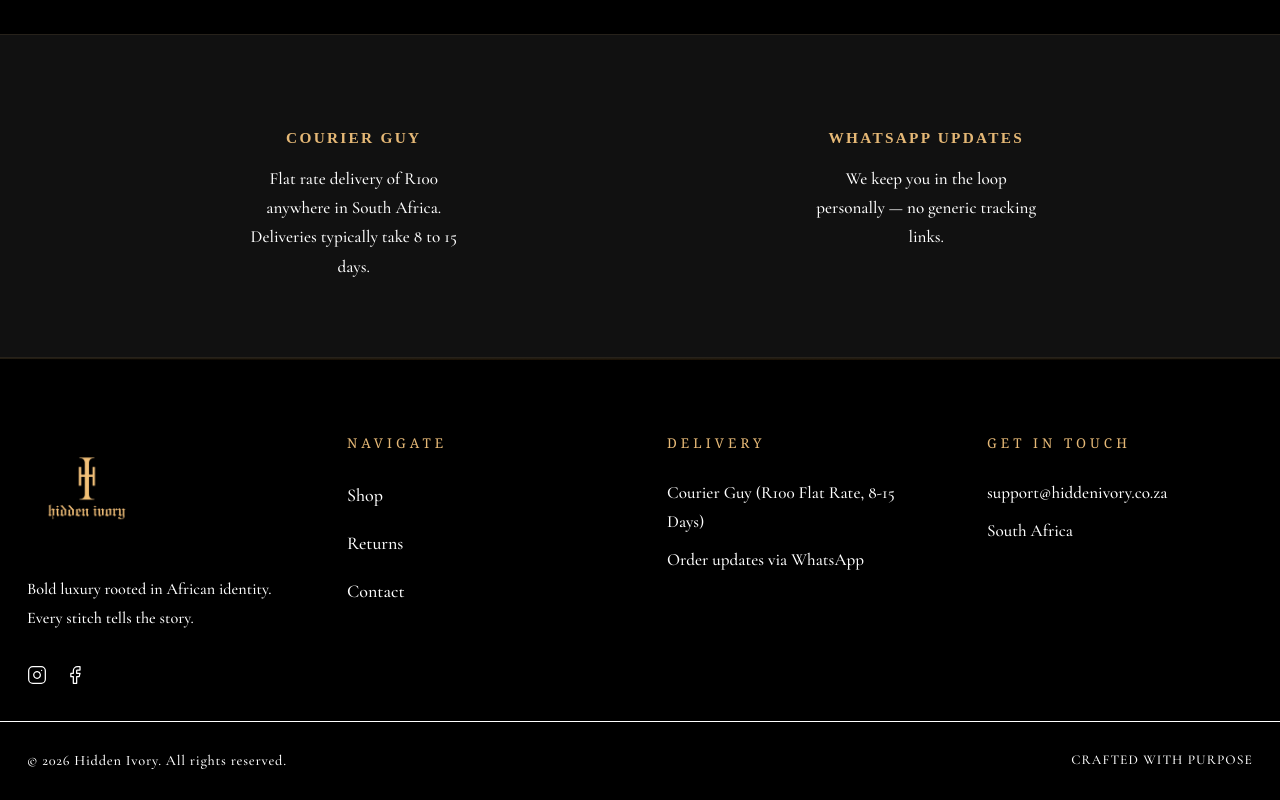
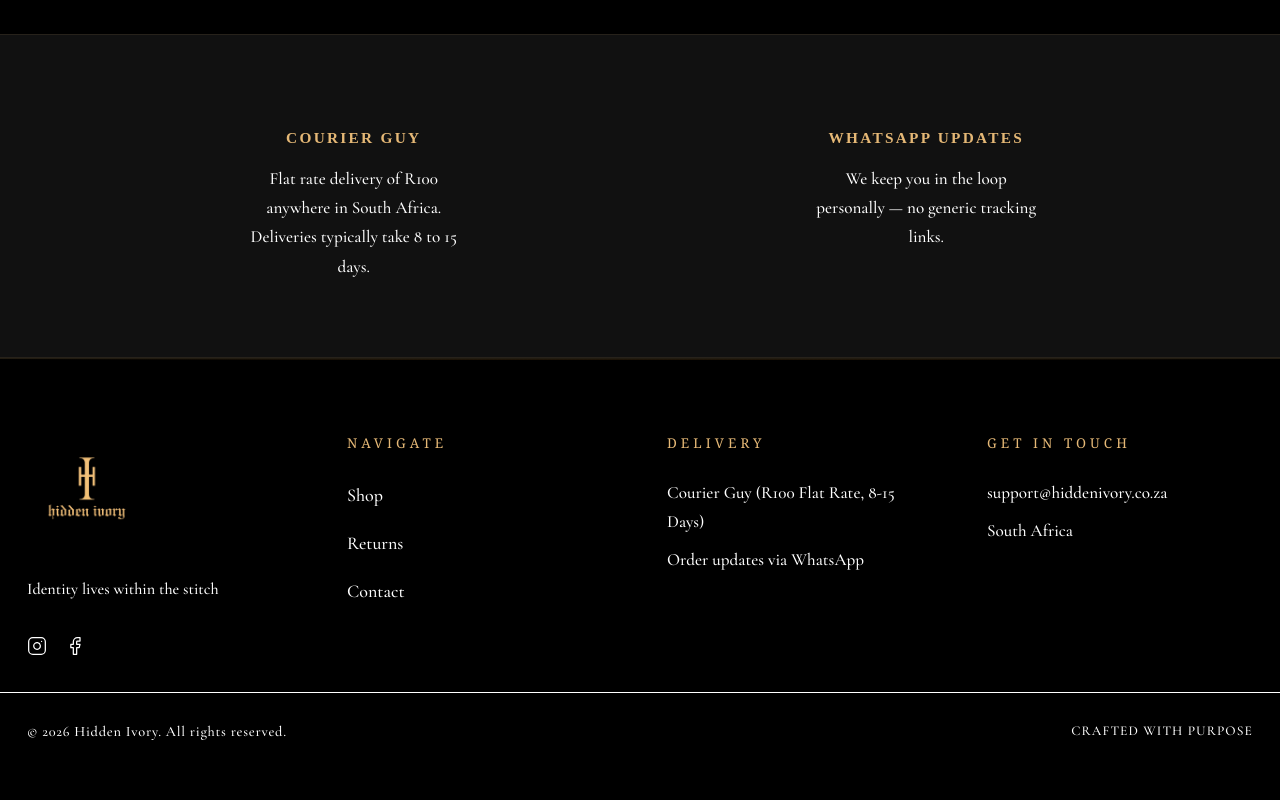
Before and after one commit to sxw-py/Hidden-Ivory, a React (Vite) app: page / in a window 1280 px wide. Shown: the part 2519-3319 px from the top of the page. After the commit the page ends 3290 px from the top, so only its background shows below. Built offline with nearby package versions, Linux system fonts and the light colour scheme; no server answers; the database is empty; a web font is replaced by a local one.

Commit message:
Update to Footer

```diff
--- a/src/components/Footer.tsx
+++ b/src/components/Footer.tsx
@@ -23,7 +23,7 @@ export default function Footer() {
             <img src="/Logo.png" alt="Hidden Ivory" width={120} height={120} style={{ borderRadius: 2 }} />
           </Link>
           <p style={{ color: '#ffffff', fontSize: '0.9rem', lineHeight: 1.8, fontFamily: '"Cormorant Garamond",serif', maxWidth: 260 }}>
-            Bold luxury rooted in African identity. Every stitch tells the story.
+            Identity lives within the stitch
           </p>
           <div style={{ display: 'flex', gap: '1rem', marginTop: '0.5rem' }}>
             {[{ href: 'https://instagram.com/hiddenivory', label: 'Instagram', Icon: InstagramIcon }, { href: 'https://facebook.com/hiddenivory', label: 'Facebook', Icon: FacebookIcon }].map(({ href, label, Icon }) => (
```
